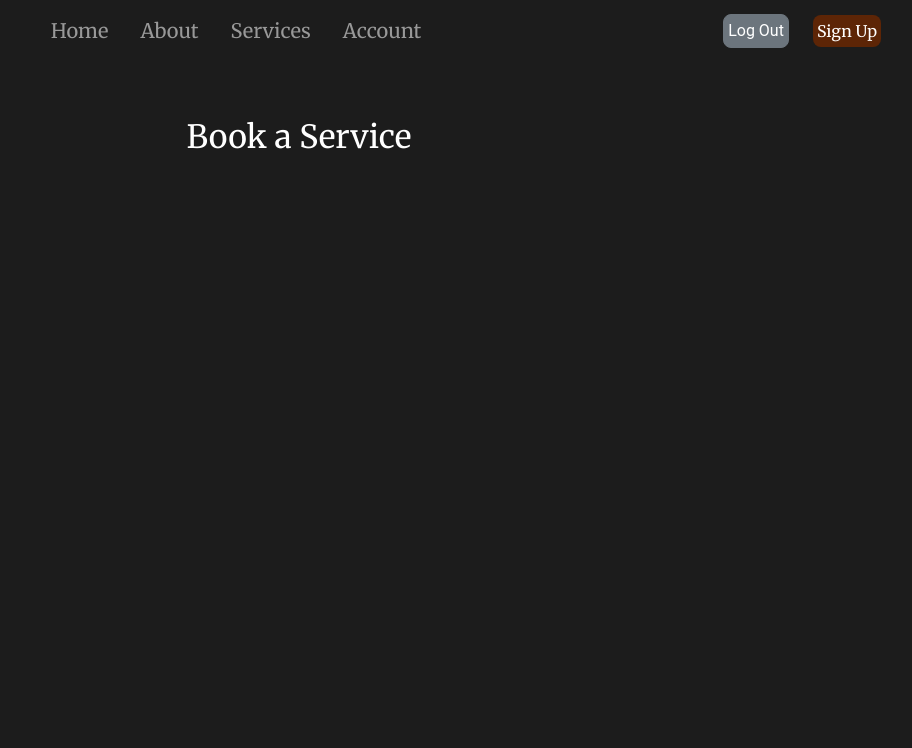
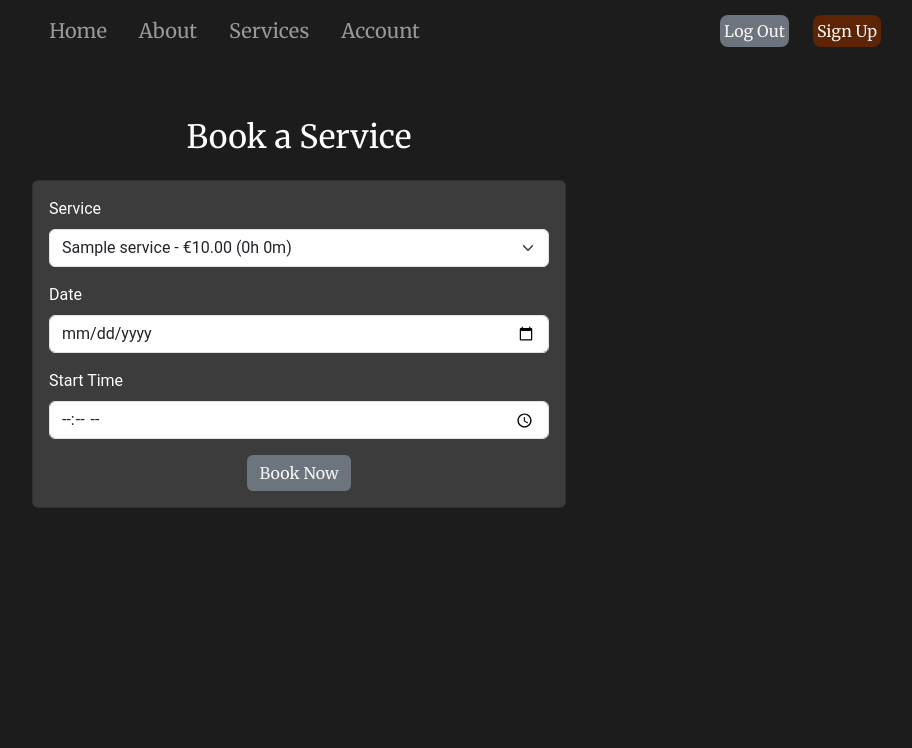
Before and after one commit to collinsevan/beard-blade, a Django app: page /book/ in a window 1280 px wide. Shown: the top 748 px of the page, without its empty margins (341-1253 px from the left). Run offline with Django 4.2, Linux system fonts and the light colour scheme; a user stored in the database is signed in; tables that the repository leaves empty hold one stand-in row (values such as "Sample post").

Commit message:
Add booking page content and custom view validation. Update btn styles.

```diff
--- a/barber/views.py
+++ b/barber/views.py
@@ -1,10 +1,11 @@
-from django.shortcuts import render, redirect
+from django.shortcuts import render, redirect, get_object_or_404
 from django.contrib.auth.decorators import login_required
 from django.contrib.auth.models import User
 from django.contrib.auth.views import PasswordChangeView, PasswordChangeDoneView  # noqa
 from django.contrib import messages
-from barber.models import Booking, Service
-from datetime import date
+from django.utils.dateparse import parse_date
+from barber.models import Booking, Service, TimeSlot
+from datetime import date, datetime, timedelta
 
 
 def home(request):
@@ -24,7 +25,98 @@ def base_view(request):
 
 @login_required
 def book_now(request):
-    return render(request, "booking.html")
+    """
+    Handles booking form submissions.
+    Validates that all fields are provided and the selected date is not in
+    the past. Retrieves the selected service and checks for contiguous
+    available 15-minute timeslots based on the service duration. If found,
+    creates a booking with status 'pending' and reserves those timeslots.
+    """
+    services_qs = Service.objects.all()
+
+    if request.method == "POST":
+        service_id = request.POST.get("service")
+        selected_date_str = request.POST.get("date")
+        start_time_str = request.POST.get("time")
+
+        # Validate that all fields are provided.
+        if not service_id or not selected_date_str or not start_time_str:
+            messages.error(request, "All fields are required.")
+            return redirect("book_now")
+
+        # Parse and validate the selected date.
+        selected_date = parse_date(selected_date_str)
+        if selected_date is None:
+            messages.error(request, "Invalid date format provided.")
+            return redirect("book_now")
+        if selected_date < date.today():
+            messages.error(request, "You cannot select a past date.")
+            return redirect("book_now")
+
+        # Retrieve the service; 404 if not found.
+        service = get_object_or_404(Service, pk=service_id)
+
+        # Parse the selected time.
+        try:
+            selected_time = datetime.strptime(start_time_str, "%H:%M").time()
+        except ValueError:
+            messages.error(request, "Invalid time format.")
+            return redirect("book_now")
+
+        start_datetime = datetime.combine(selected_date, selected_time)
+
+        # Determine the number of 15-min slots required.
+        required_slots = int(service.duration.total_seconds() // (15 * 60))
+        if required_slots < 1:
+            messages.error(request, "Service duration is invalid.")
+            return redirect("book_now")
+
+        # Check for available contiguous timeslots.
+        slots_to_book = []
+        available = True
+        for i in range(required_slots):
+            current_slot_start = (start_datetime + timedelta(
+                minutes=15 * i)).time()
+            current_slot_end = (start_datetime + timedelta(
+                minutes=15 * (i + 1))).time()
+            try:
+                slot = TimeSlot.objects.get(
+                    date=selected_date,
+                    start_time=current_slot_start,
+                    end_time=current_slot_end,
+                    status="available"
+                )
+                slots_to_book.append(slot)
+            except TimeSlot.DoesNotExist:
+                available = False
+                break
+
+        if not available or len(slots_to_book) != required_slots:
+            messages.error(
+                request,
+                "Selected time slots are not available. "
+                "Please choose a different time."
+            )
+            return redirect("book_now")
+
+        # Create the booking and reserve the timeslots.
+        booking = Booking.objects.create(
+            user=request.user,
+            service=service,
+            status="pending"
+        )
+        booking.timeslots.set(slots_to_book)
+        for slot in slots_to_book:
+            slot.status = "pending"
+            slot.save()
+
+        messages.success(
+            request,
+            "Booking request received. Await confirmation."
+        )
+        return redirect("profile")
+
+    return render(request, "booking.html", {"services": services_qs})
 
 
 def register(request):
--- a/beardblade/settings.py
+++ b/beardblade/settings.py
@@ -27,7 +27,7 @@ BASE_DIR = Path(__file__).resolve().parent.parent
 SECRET_KEY = os.environ.get("SECRET_KEY")   # noqa: E501
 
 # SECURITY WARNING: don't run with debug turned on in production!
-DEBUG = False
+DEBUG = True
 
 ALLOWED_HOSTS = ['127.0.0.1', '.herokuapp.com']
 
--- a/static/css/style.css
+++ b/static/css/style.css
@@ -38,13 +38,29 @@ p {
 }
 
 /* Custom Button Styling */
-.btn-custom {
-    background-color: var(--rich-brown);
-    color: var(--professional-white);
-    border: none;
-    font-family: "Merriweather", sans-serif;
-    transition: background-color 0.3s ease;
+.btn-brown {
+    background-color: #5d2506 !important;
+    color: var(--professional-white) !important;
+    border: none !important;
+    transition: background-color 0.3s ease !important;
 }
+
+.btn-brown:hover {
+    background-color: #4e3629 !important;
+}
+
+.btn-gray {
+    background-color: #6c757d !important;
+    color: var(--professional-white) !important;
+    border: none !important;
+    transition: background-color 0.3s ease !important;
+    font-family: "Merriweather", sans-serif
+  }
+
+  .btn-gray:hover {
+    background-color: #5a6268 !important;
+  }
+
 
 /* Home Page Background Image */
 .home-page {
@@ -141,8 +157,6 @@ footer {
 
 /* Profile Page Change Password Button */
 #profile-password-btn {
-    background-color: #6c757d;
-    color: var(--professional-white);
     transition: transform 0.3s ease;
 }
 
@@ -180,7 +194,6 @@ footer {
 /* Services Card Styling */
 .services-card {
     background-color: rgb(60, 60, 60);
-    /* Same as login form */
     color: var(--professional-white);
     border: none;
     box-shadow: 0 4px 8px rgba(0, 0, 0, 0.2);
--- a/templates/base.html
+++ b/templates/base.html
@@ -57,12 +57,13 @@
             <!-- Login / Sign up -->
             <div class="d-flex flex-column flex-lg-row justify-content-center align-items-center gap-3">
               {% if user.is_authenticated %}
-              <a href="{% url 'logout' %}" class="btn btn-secondary me-2 text-center fs-6 rounded-3 px-1 py-1">Log Out</a>
+              <a href="{% url 'logout' %}" class="btn btn-gray btn-secondary me-2 text-center fs-6 rounded-3 px-1 py-1">Log
+                Out</a>
               {% else %}
               <a href="{% url 'login' %}" class="nav-link text-white">Log In</a>
               {% endif %}
-              <a href="{% url 'register' %}" id="sign-up-btn" class="text-white text-decoration-none px-1 py-1 rounded-3"
-                style="background-color: #5d2506">Sign Up</a>
+              <a href="{% url 'register' %}" id="sign-up-btn"
+                class="btn-brown text-white text-decoration-none px-1 py-1 rounded-3">Sign Up</a>
             </div>
           </div>
         </div>
--- a/templates/booking.html
+++ b/templates/booking.html
@@ -1,5 +1,6 @@
 {% extends "base.html" %}
 {% load static %}
+{% load tz %}
 
 {% block title %}
 Book Now - Beard & Blade
@@ -8,5 +9,44 @@ Book Now - Beard & Blade
 {% block content %}
 <section class="container my-5">
     <h2 class="text-white text-center mb-4">Book a Service</h2>
+    <div class="row justify-content-center">
+        <div class="col-md-6">
+            <div class="card" style="background-color: rgb(60,60,60);">
+                <div class="card-body">
+                    <form method="POST" action="{% url 'book_now' %}">
+                        {% csrf_token %}
+                        <!-- Service selection -->
+                        <div class="mb-3">
+                            <label for="service" class="form-label text-white">Service</label>
+                            <select class="form-select" id="service" name="service">
+                                {% for service in services %}
+                                <option value="{{ service.id }}">
+                                    {{ service.name }} - €{{ service.price }}
+                                    ({{ service.get_duration_display }})
+                                </option>
+                                {% endfor %}
+                            </select>
+                        </div>
+                        <!-- Date selection -->
+                        <div class="mb-3">
+                            <label for="date" class="form-label text-white">Date</label>
+                            <input type="date" class="form-control" id="date" name="date" required
+                                min="{% now 'Y-m-d' %}">
+                        </div>
+                        <!-- Time selection -->
+                        <div class="mb-3">
+                            <label for="time" class="form-label text-white">Start Time</label>
+                            <input type="time" class="form-control" id="time" name="time" required>
+                        </div>
+                        <div class="text-center">
+                            <button type="submit" class="btn btn-gray">
+                                Book Now
+                            </button>
+                        </div>
+                    </form>
+                </div>
+            </div>
+        </div>
+    </div>
 </section>
 {% endblock %}
--- a/templates/profile.html
+++ b/templates/profile.html
@@ -70,7 +70,7 @@
             </div>
         </div>
         <div class="text-center mt-4">
-            <a href="{% url 'password_change' %}" id="profile-password-btn" class="btn text-white px-3 py-2 fs-4 rounded-3" style="background-color: #6c757d;">
+            <a href="{% url 'password_change' %}" id="profile-password-btn" class="btn btn-gray text-white px-3 py-2 fs-4 rounded-3" style="background-color: #6c757d;">
               Change Password
             </a>
           </div>
--- a/templates/registration/password_change_form.html
+++ b/templates/registration/password_change_form.html
@@ -50,7 +50,7 @@
               </div>
               <!-- Submit Button -->
               <div class="text-center mt-3">
-                <button type="submit" class="btn btn-lg btn-custom w-100" id="password-change-btn">
+                <button type="submit" class="btn btn-gray btn-lg w-100" id="password-change-btn">
                   Change Password
                 </button>
               </div>
```
Also changed, not shown: templates/home.html (+6 -1 lines).
